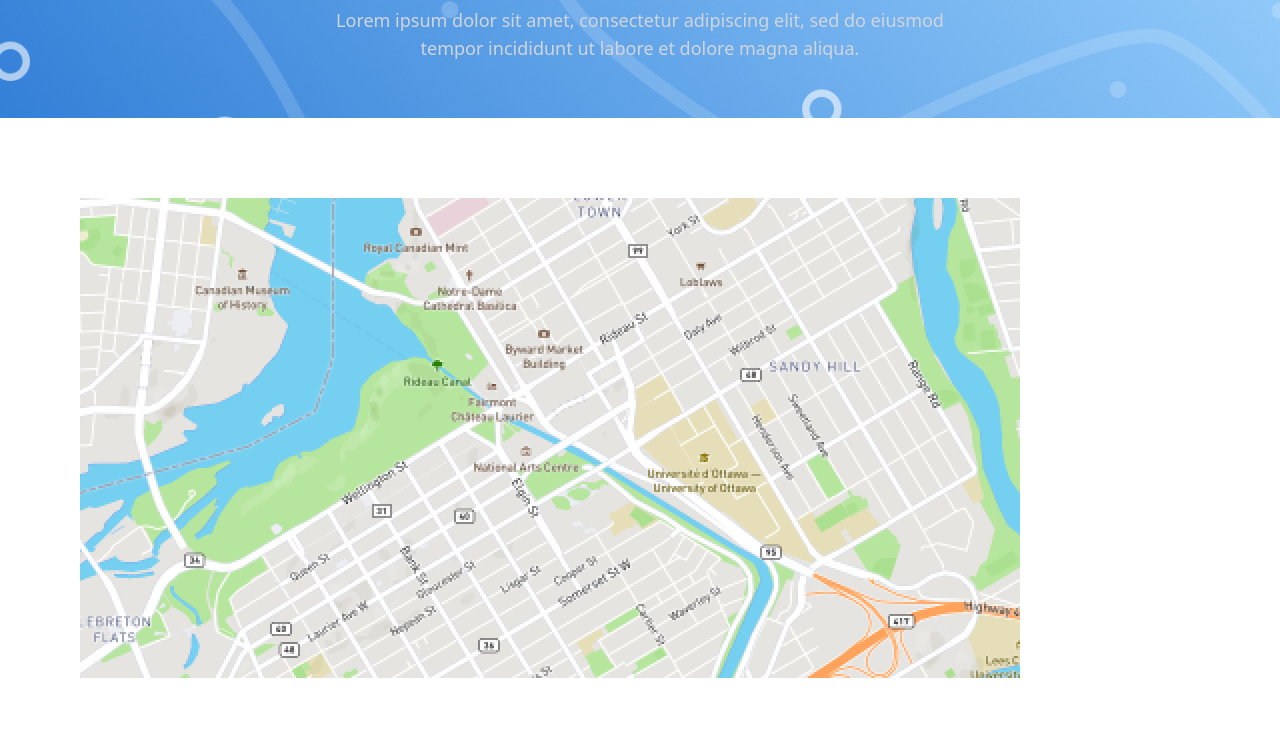
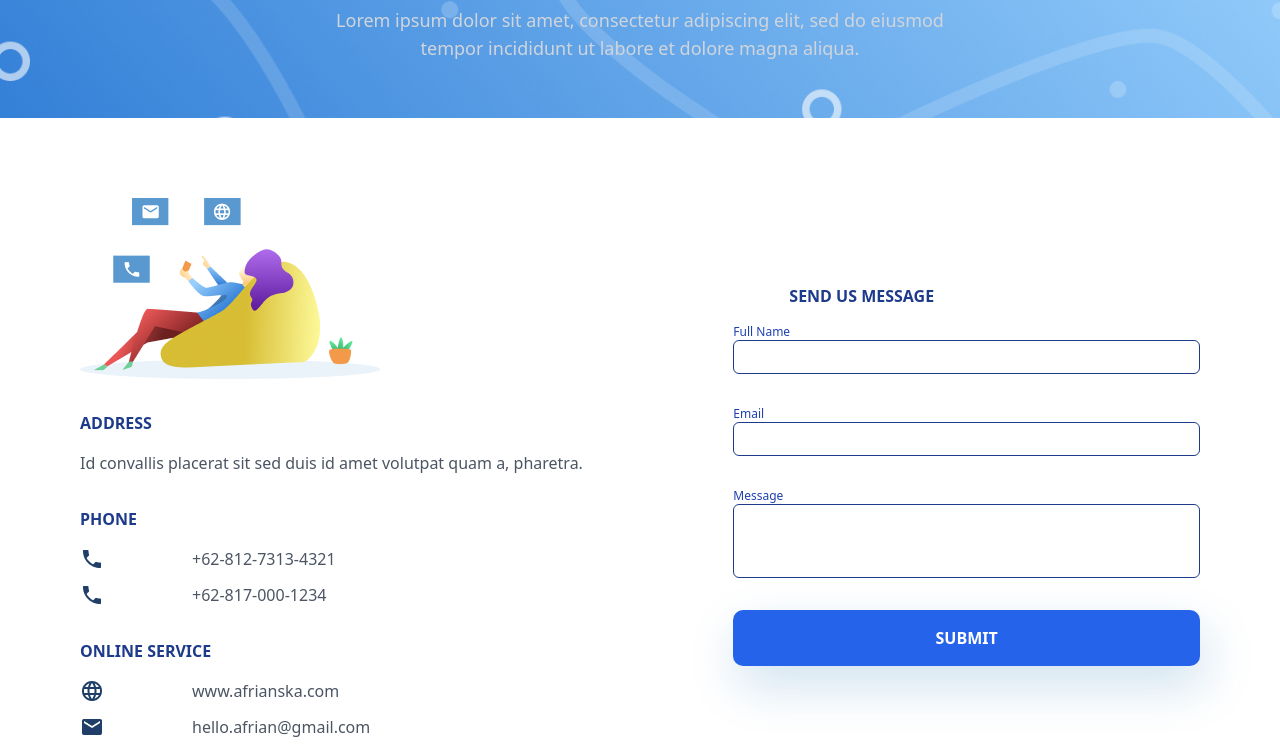
Before and after one commit to delm0n/Basic-frontend-dev-labs, a plain HTML site: page bfdLabs/lab4/index-3.html in a window 1280 px wide. Shown: the part 226-982 px from the top of the page. Drawn offline with nearby package versions, Linux system fonts and the light colour scheme.

Commit message:
commit end

```diff
--- a/bfdLabs/lab4/index-3.html
+++ b/bfdLabs/lab4/index-3.html
@@ -1,5 +1,6 @@
 <!DOCTYPE html>
 <html lang="en">
+
 <head>
   <meta charset="UTF-8">
   <meta http-equiv="X-UA-Compatible" content="IE=edge">
@@ -7,6 +8,7 @@
   <title>Зуев Артём</title>
   <link href="https://unpkg.com/tailwindcss@^1.0/dist/tailwind.min.css" rel="stylesheet">
 </head>
+
 <body class="min-h-screen bg-white">
   <header>
     <nav class="relative px-6 py-6 lg:px-20 lg:py-10 flex justify-between items-center ">
@@ -28,9 +30,106 @@
     </div>
   </header>
 
+  <!-- форма -->
   <section>
-        <div class="container mx-auto px-12 pt-20 lg:px-20">
+    <div class="container mx-auto px-12 pt-20 lg:px-20 ">
+      <div class="grid grid-rows-8 grid-cols-1 flex items-center md:grid-rows-4 md:grid-cols-2 lg:grid-cols-12">
+
+        <div class="row-span-4 lg:col-span-6">
+          <div>
+            <img src="img-3/Group.png" alt="Group">
+          </div>
+
+          <div>
+            <h2 class="font-semibold text-blue-900 mb-4 mt-8">
+              ADDRESS
+            </h2>
+            <p class="text-gray-600">
+              Id convallis placerat sit sed duis id amet volutpat quam a, pharetra.
+            </p>
+          </div>
+
+          <div>
+            <h2 class="font-semibold text-blue-900 mb-4 mt-8">
+              PHONE
+            </h2>
+            <div class="grid grid-cols-10 grid-rows-2 gap-y-3">
+              <div class="col-span-2">
+                <img src="img-3/tel.png" alt="tel">
+              </div>
+              <div class="col-span-8">
+                <p class="text-gray-600">
+                  +62-812-7313-4321
+                </p>
+              </div>
+
+              <div class="col-span-2">
+                <img src="img-3/tel.png" alt="tel">
+              </div>
+              <div class="col-span-8">
+                <p class="text-gray-600">
+                  +62-817-000-1234
+                </p>
+              </div>
+            </div>
+          </div>
+
+          <div>
+            <h2 class="font-semibold text-blue-900 mb-4 mt-8">
+              ONLINE SERVICE
+            </h2>
+            <div class="grid grid-cols-10 grid-rows-2 gap-y-3">
+              <div class="col-span-2">
+                <img src="img-3/www.png" alt="tel">
+              </div>
+              <div class="col-span-8">
+                <p class="text-gray-600">
+                  www.afrianska.com
+                </p>
+              </div>
+
+              <div class="col-span-2">
+                <img src="img-3/mes.png" alt="tel">
+              </div>
+              <div class="col-span-8">
+                <p class="text-gray-600">
+                  hello.afrian@gmail.com
+                </p>
+              </div>
+            </div>
+          </div>
+        </div>
+        <div class="hidden lg:block"></div>
+        <div class="row-span-4 lg:col-span-5">
+          <h2 class="mx-14 text-blue-900 font-semibold mb-4 mt-8">
+            SEND US MESSAGE
+          </h2>
+          <p class="text-xs text-blue-800">Full Name</p>
+          <input type="text" class="w-full py-1 mb-8 rounded-md border border-blue-900">
+          <p class="text-xs text-blue-800">Email</p>
+          <input type="email" class="w-full py-1 mb-8 rounded-md border border-blue-900">
+          <p class="text-xs text-blue-800">Message</p>
+          <input type="text" class="w-full py-6 mb-8 rounded-md border border-blue-900">
+          <button style=" box-shadow: 5px 20px 50px rgba(16, 112, 177, 0.2); border-radius: 10px;" class="w-full inline-block text-center font-semibold text-base mb-5 w-full py-3
+              px-12 leading-loose bg-blue-600 hover:bg-blue-700 text-white
+              font-regular rounded-lg transition duration-400">SUBMIT</button>
+        </div>
+
+      </div>
+    </div>
+  </section>
+
+  <!-- карта -->
+  <section>
+    <div class="mt-10 md:hidden">
+      <div class="bg-fixed py-24" style="background: url('img-3/maps.png'); background-size: cover;"></div>
+    </div>
+    <div class="hidden md:block">
+      <div class="container mx-auto px-12 pt-20 lg:px-20 ">
+        <div class="flex justify-center">
           <img class="text-center" src="img-3/maps.png" alt="maps">
+        </div>
+      </div>
     </div>
   </section>
 
@@ -111,4 +210,5 @@
   </footer>
   <script src="index3.js"></script>
 </body>
+
 </html>
```
Also changed, not shown: bfdLabs/lab4/img-3/Group.png (added), bfdLabs/lab4/img-3/mes.png (added), bfdLabs/lab4/img-3/tel.png (added), bfdLabs/lab4/img-3/www.png (added). Lines whose indentation alone changed are shown as unchanged.
